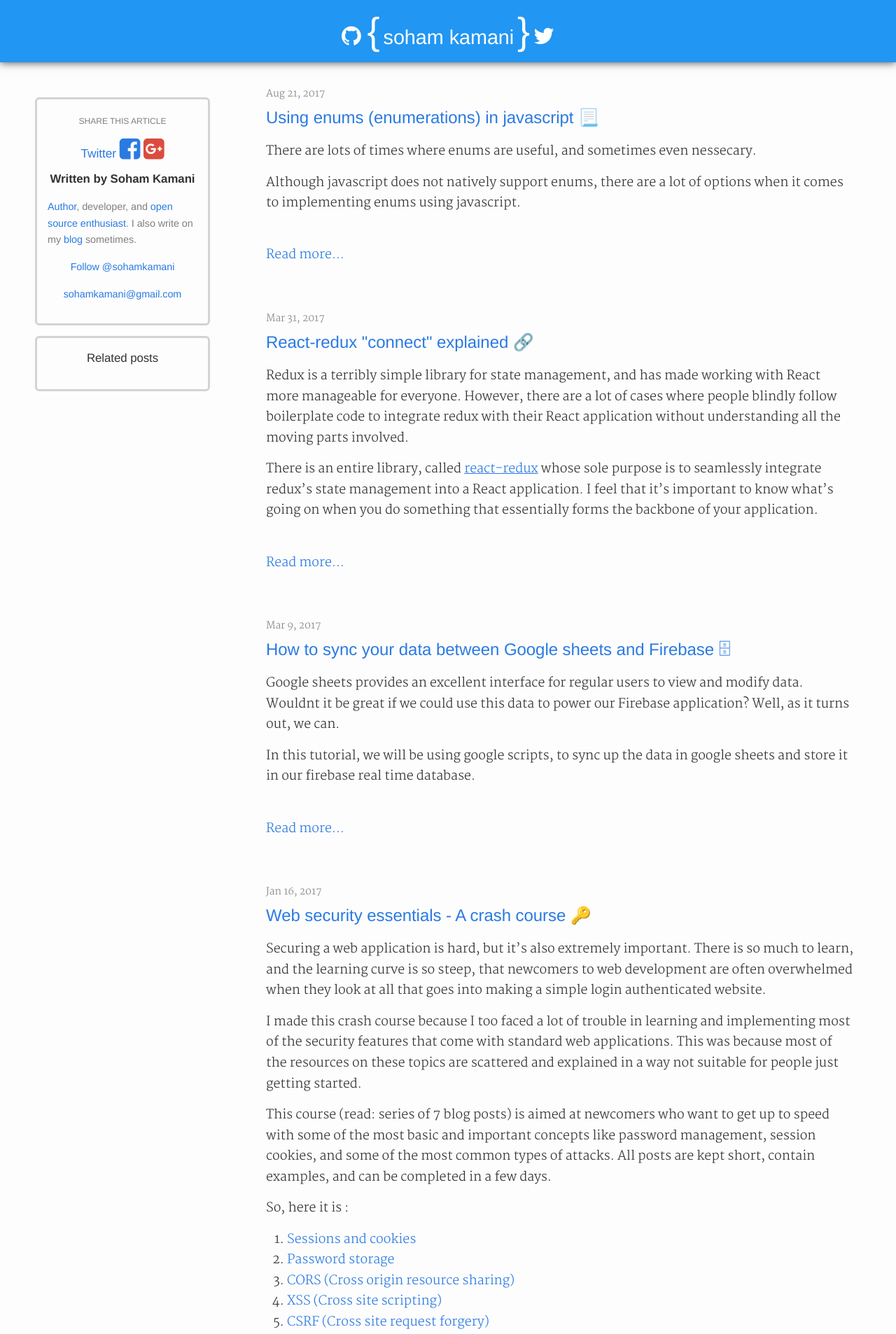
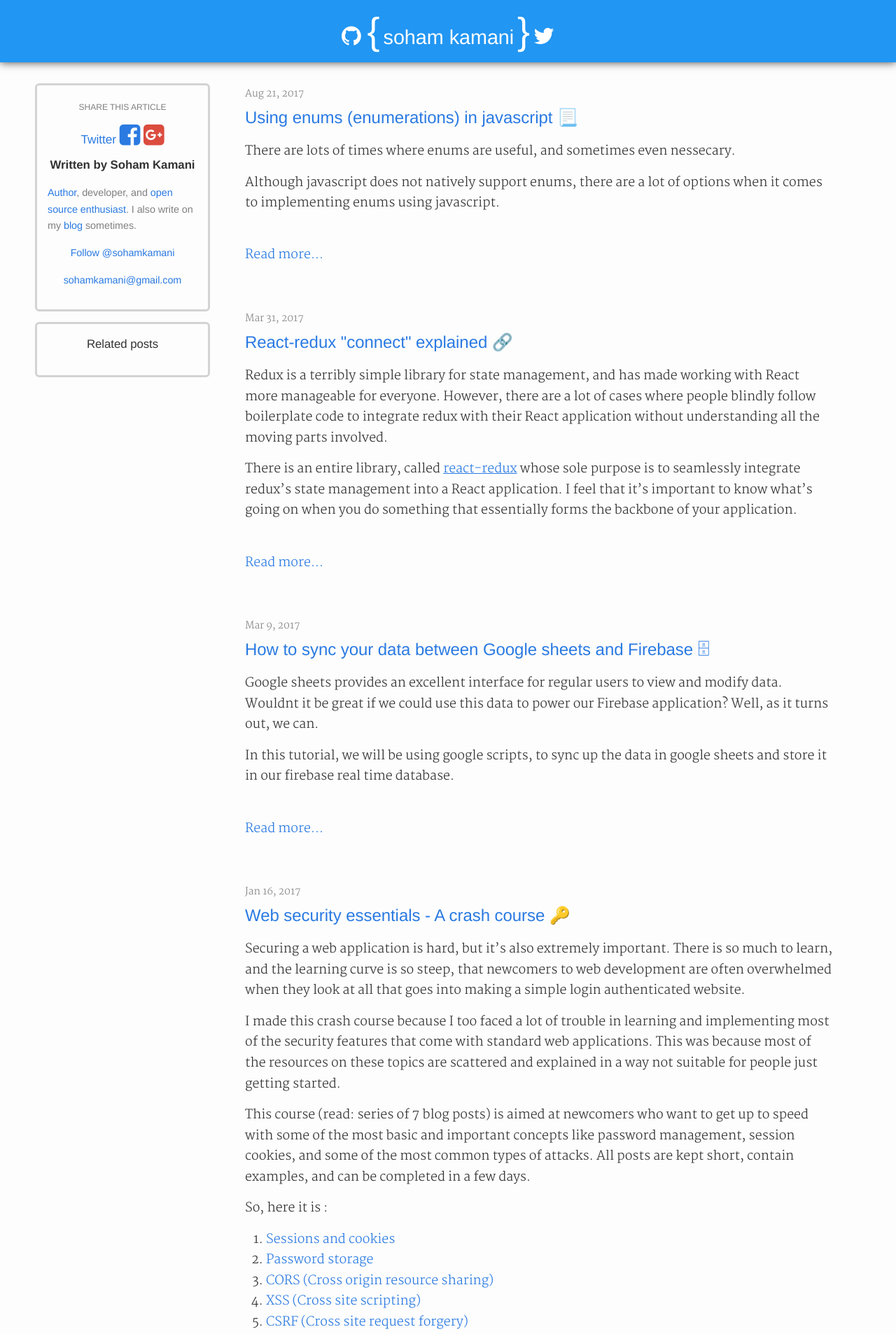
Before and after one commit to sohamkamani/sohamkamani.github.io, a Jekyll site: the page built from blog/index.html, in a window 1280 px wide. Shown: the top 1906 px of the page at 70% size. Built offline with Jekyll 4.4.1, drawn with Linux system fonts in a browser that asks for light colours; nearby versions of some CDN libraries; the list of posts is cut into pages by our own code; comment, search, counter and statistics services are not loaded.

Commit message:
Added responsive design and link content on sidebar

```diff
--- a/_includes/sidebar.html
+++ b/_includes/sidebar.html
@@ -1,4 +1,4 @@
-<div class="sidebar__box">
+<div class="sidebar__box sidebar__author-info">
     <div class="sidebar__share-page" style="text-align:center;">
         <span style="font-size:0.7em;color:grey;text-align:center;">SHARE THIS ARTICLE</span> <br/>
         <a href="https://twitter.com/intent/tweet?text={{ page.title }}&url={{ site.url }}{{ page.url }}&via={{ site.twitter_username }}&related={{ site.twitter_username }}"
@@ -14,7 +14,7 @@
         <strong>Written by Soham Kamani</strong>
     </h3>
     <p style="color:gray;">
-        <a>Author</a>, developer, and <a>open source enthusiast</a>. I also write on my <a>blog</a> sometimes.
+        <a href="https://www.packtpub.com/hardware-and-creative/full-stack-web-development-raspberry-pi-3">Author</a>, developer, and <a href="https://github.com/sohamkamani">open source enthusiast</a>. I also write on my <a href="https://www.sohamkamani.com/blog/">blog</a> sometimes.
     </p>
     <p style="text-align:center;">
         <a class="twitter-follow-button" href="https://twitter.com/sohamkamani" data-show-count="false" >Follow @sohamkamani</a>
--- a/_sass/_custom.scss
+++ b/_sass/_custom.scss
@@ -3,13 +3,16 @@
     position: relative;
 
     .wrapper {
-      margin-left: 350px;
+      margin-left: 320px;
+      @media screen and (max-width: 767px) {
+        margin-left: auto;
+      }
     }
 
     .sidebar {
       width: 250px;
       position: absolute;
-      top: 50px;
+      top: 30px;
       left: 50px;
       font-size: 0.8em;
       font-family: Helvetica, sans-serif;
@@ -24,6 +27,17 @@
         padding: 15px;
         margin-bottom: 15px;
         border-radius: 6px;
+      }
+
+      @media screen and (max-width: 767px) {
+        &__author-info{
+          display: none;
+        }
+        &__box{
+          border: none;
+        }
+        position: static;
+        width: auto;
       }
     }
   }
```
